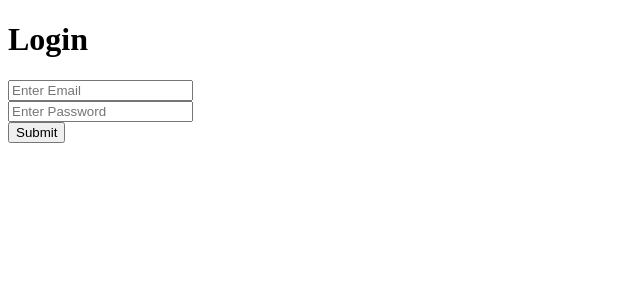
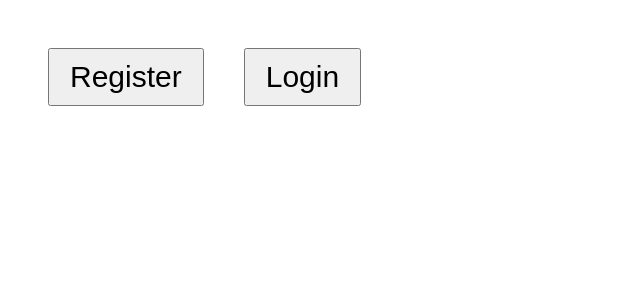
Before and after one commit to taha-zaib/role-based-task-manager-frontend, a React app: page / in a window 1280 px wide. Shown: the top 300 px of the page, without its empty margins (0-640 px from the left). Built offline with nearby package versions, Linux system fonts and the light colour scheme; the HTML template or start-up script is replaced by a standard one.

Commit message:
added a home page

```diff
--- a/src/App.jsx
+++ b/src/App.jsx
@@ -1,5 +1,6 @@
 import { BrowserRouter, Routes, Route } from "react-router-dom";
 
+import Home from "./pages/Home";
 import Register from "./pages/Register";
 import Login from "./pages/Login";
 import Dashboard from "./pages/Dashboard";
@@ -11,7 +12,7 @@ function App() {
 
       <Routes>
 
-        <Route path="/" element={<Login />} />
+        <Route path="/" element={<Home />} />
 
         <Route path="/register" element={<Register />} />
 
--- /dev/null
+++ b/src/pages/Home.jsx
@@ -0,0 +1,41 @@
+import { useNavigate } from "react-router-dom"
+
+function Home() {
+
+    const navigate = useNavigate();
+
+    const navigateToRegister = (e) => {
+
+        e.preventDefault();
+
+        try {
+
+            navigate('/register')
+
+        } catch (error) {
+            console.log(error);
+        }
+    }
+
+    const navigateToLogin = (e) => {
+
+        e.preventDefault();
+
+        try {
+
+            navigate('/login')
+
+        } catch (error) {
+            console.log(error);
+        }
+    }
+
+    return (
+        <div style={{ padding: '20px' }}>
+            <button onClick={navigateToRegister} style={{ margin: '20px', padding: '10px 20px', fontSize: '30px' }}>Register</button>
+            <button onClick={navigateToLogin} style={{ margin: '20px', padding: '10px 20px', fontSize: '30px' }}>Login</button>
+        </div>
+    )
+}
+
+export default Home;
```
